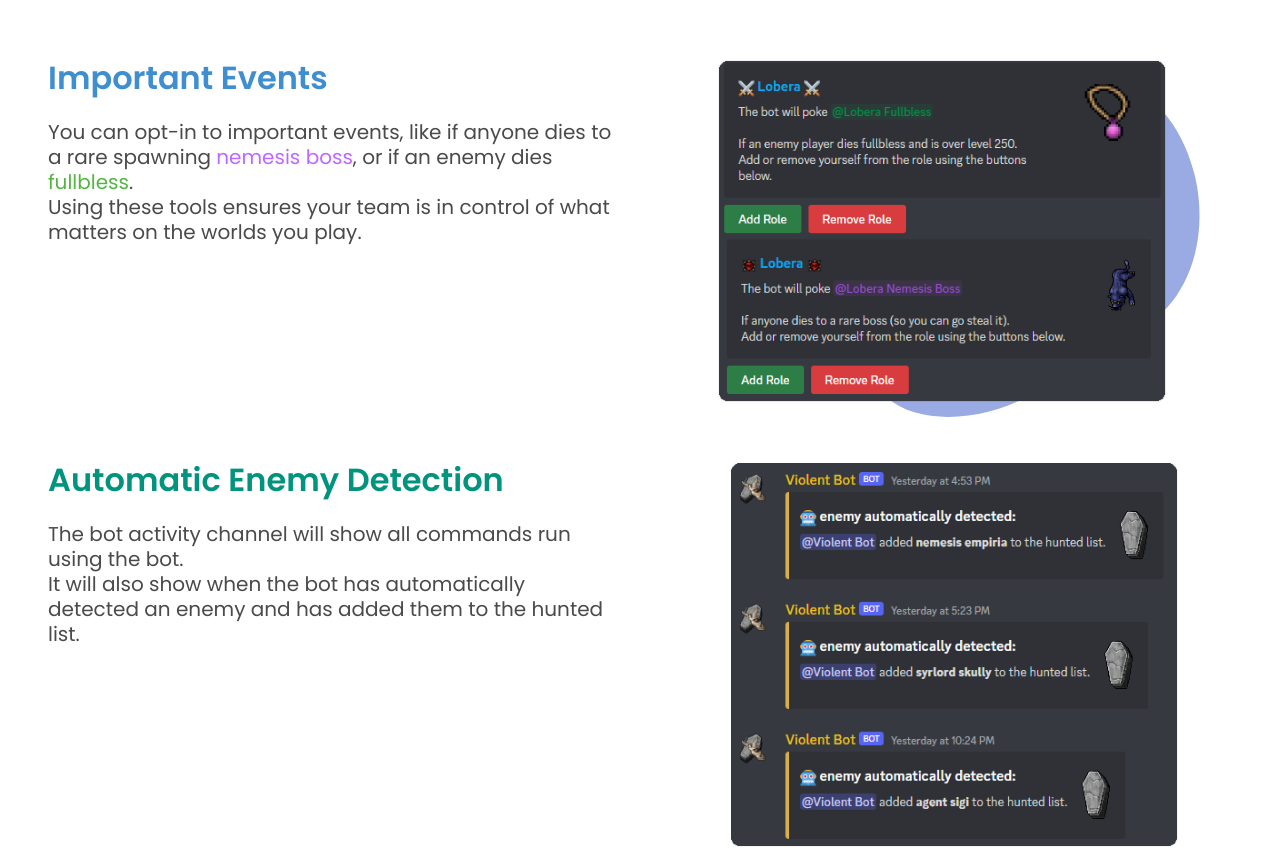
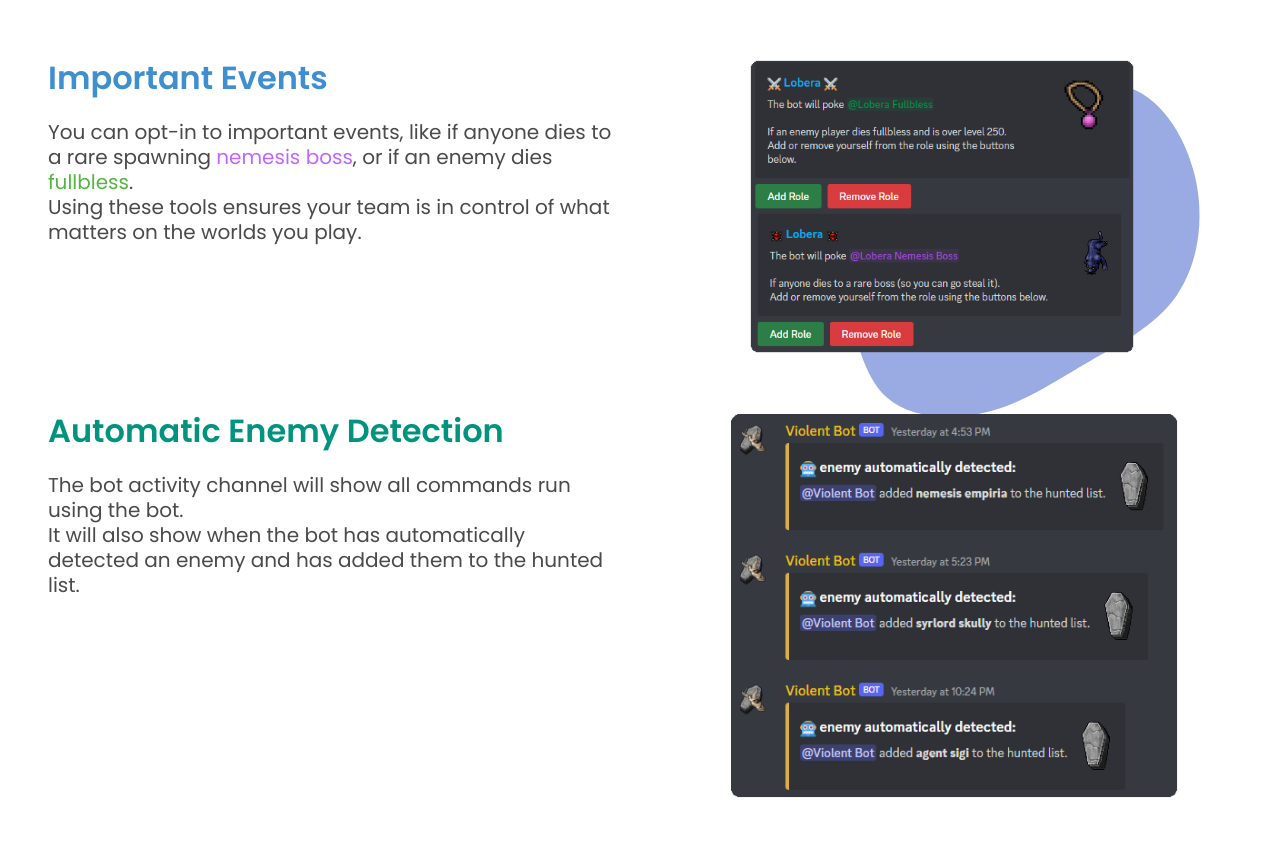
Before and after one commit to Leo32onGIT/tibia-bot-resources, a plain HTML site: page index.html in a window 1280 px wide. Shown: the part 2953-3813 px from the top of the page. Drawn offline with nearby package versions, Linux system fonts and the light colour scheme.

Commit message:
Update index.html

```diff
--- a/index.html
+++ b/index.html
@@ -308,7 +308,7 @@
               class="image has-image-centered"
               src="assets/img/features.png"
               alt="extra features"
-              style="width: 28rem;"
+              style="width: 24rem;"
             />
           </div>
         </div>
```
